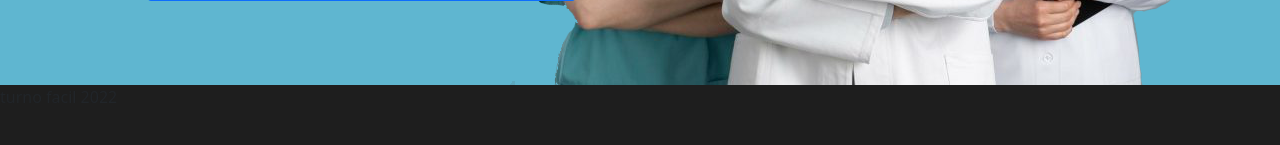
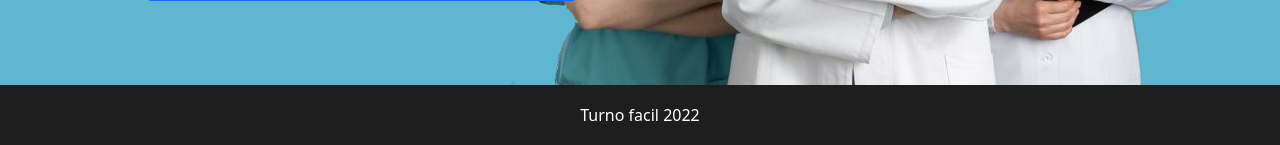
Before and after one commit to PDV10/tpMetodologia, a PHP site: page / in a window 1280 px wide. Shown: the part 667-812 px from the top of the page. Run offline with PHP 8.4, Linux system fonts and the light colour scheme; some libraries are stand-ins or nearby versions.

Commit message:
Refactoring: nav, footer, header US: TPM-62

```diff
--- a/css/style.css
+++ b/css/style.css
@@ -30,3 +30,6 @@ body{
     background-position: 100% 100%;
     background-repeat: no-repeat;
 }
+tr{
+    border-color: black;
+}
--- a/templates/showFooter.tpl
+++ b/templates/showFooter.tpl
@@ -1,6 +1,6 @@
-<footer class="footer-sect d-flex align-item-center text-align-center">
+<footer class="footer-sect d-flex align-item-center justify-content-center">
     {* <div class="container d-flex align-item-center justify-content-center mt-3 text-white"> *}
-        <p class="footer text-center text-ligth"> turno facil 2022</p>
+        <p class="footer text-center text-white mt-auto mb-auto">Turno facil 2022</p>
     {* </div> *}
 </footer>
 
```
